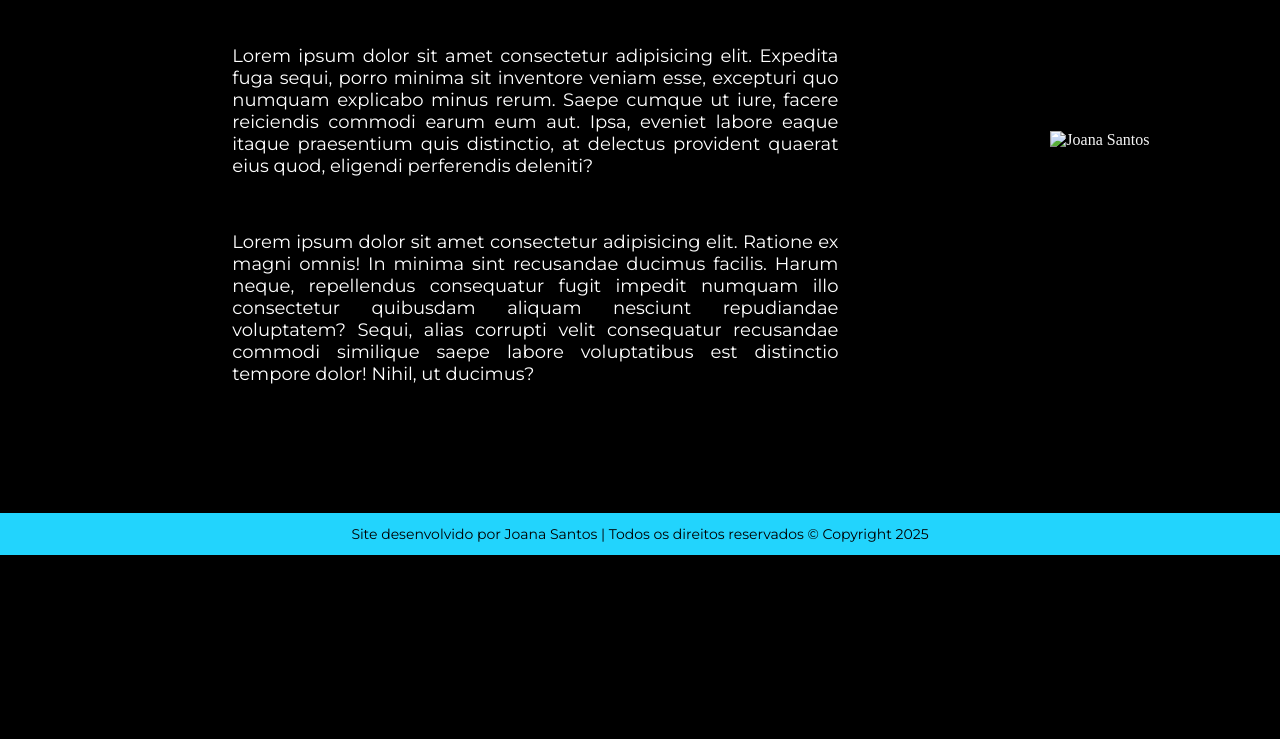
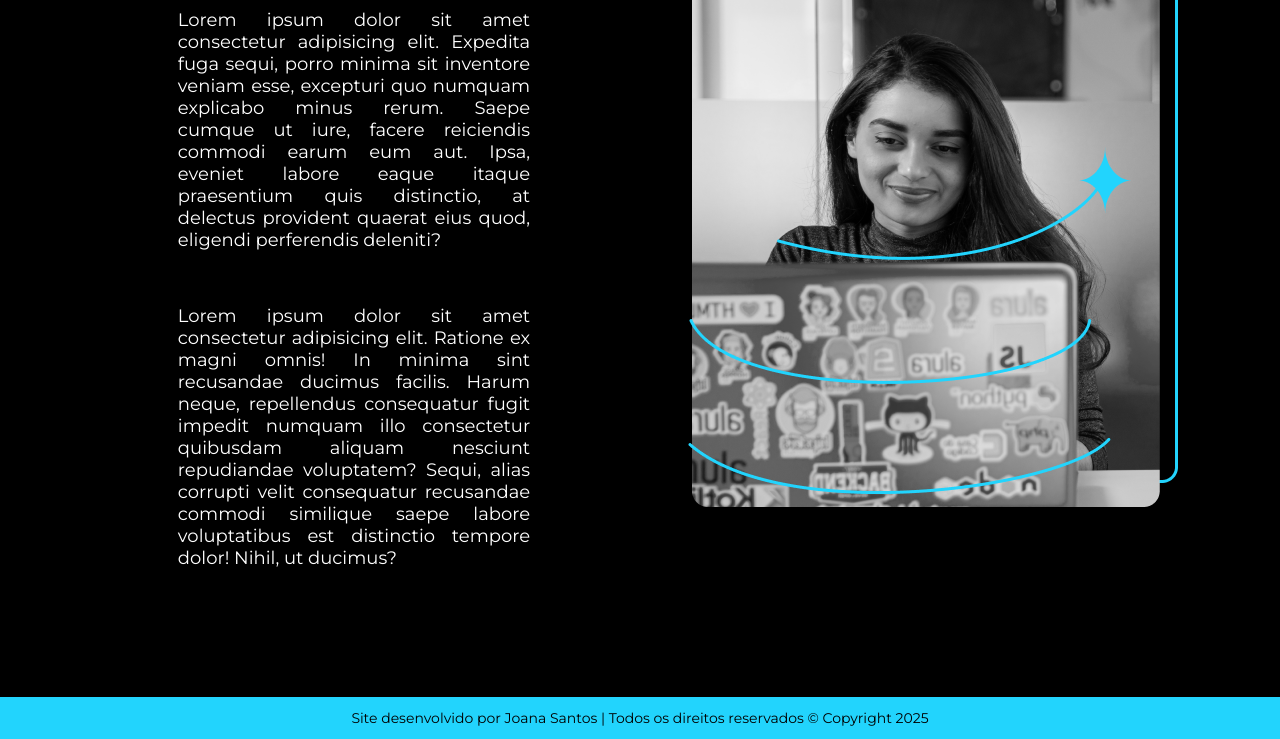
Before and after one commit to ypriscilacodes/Portfolio.6, a plain HTML site: page sobre.html in a window 1280 px wide. Shown: the part 287-1026 px from the top of the page. Before the commit the page ends 842 px from the top, so only its background shows below. Drawn offline with nearby package versions, Linux system fonts and the light colour scheme; files that its build step writes are made by us from their sources; a web font is replaced by a local one.

Commit message:
Update sobre.html

```diff
--- a/sobre.html
+++ b/sobre.html
@@ -5,7 +5,7 @@
     <meta charset="UTF-8">
     <meta name="viewport" content="width=device-width, initial-scale=1.0">
     <title>Sobre mim</title>
-    <link rel="stylesheet" href="./styles/estilo.css">
+    <link rel="stylesheet" href="estilo.css">
 </head>
 <body>
 
@@ -25,7 +25,7 @@
 <p class="conteudo-texto">Lorem ipsum dolor sit amet consectetur adipisicing elit. Ratione ex magni omnis! In minima sint recusandae ducimus facilis. Harum neque, repellendus consequatur fugit impedit numquam illo consectetur quibusdam aliquam nesciunt repudiandae voluptatem? Sequi, alias corrupti velit consequatur recusandae commodi similique saepe labore voluptatibus est distinctio tempore dolor! Nihil, ut ducimus?</p>
 </div>
 </section>
-<img id="imagem-principal" src="./imagens/Imagem.png" alt="Joana Santos" Title=" Desenvolvedora Front-end">
+<img id="imagem-principal" src="Imagem.png" alt="Joana Santos" Title=" Desenvolvedora Front-end">
  </main>
 
 <footer> Site desenvolvido por Joana Santos | Todos os direitos reservados © Copyright 2025 </footer>
```
